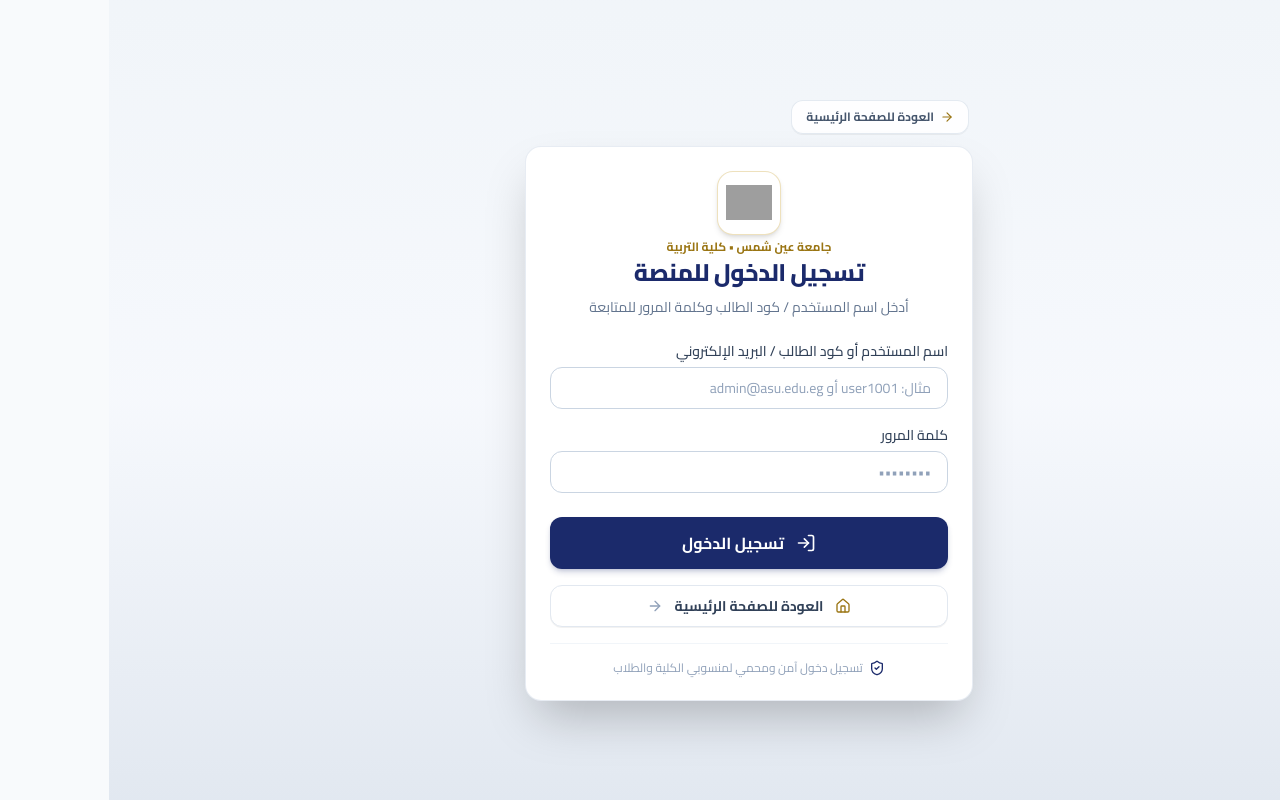
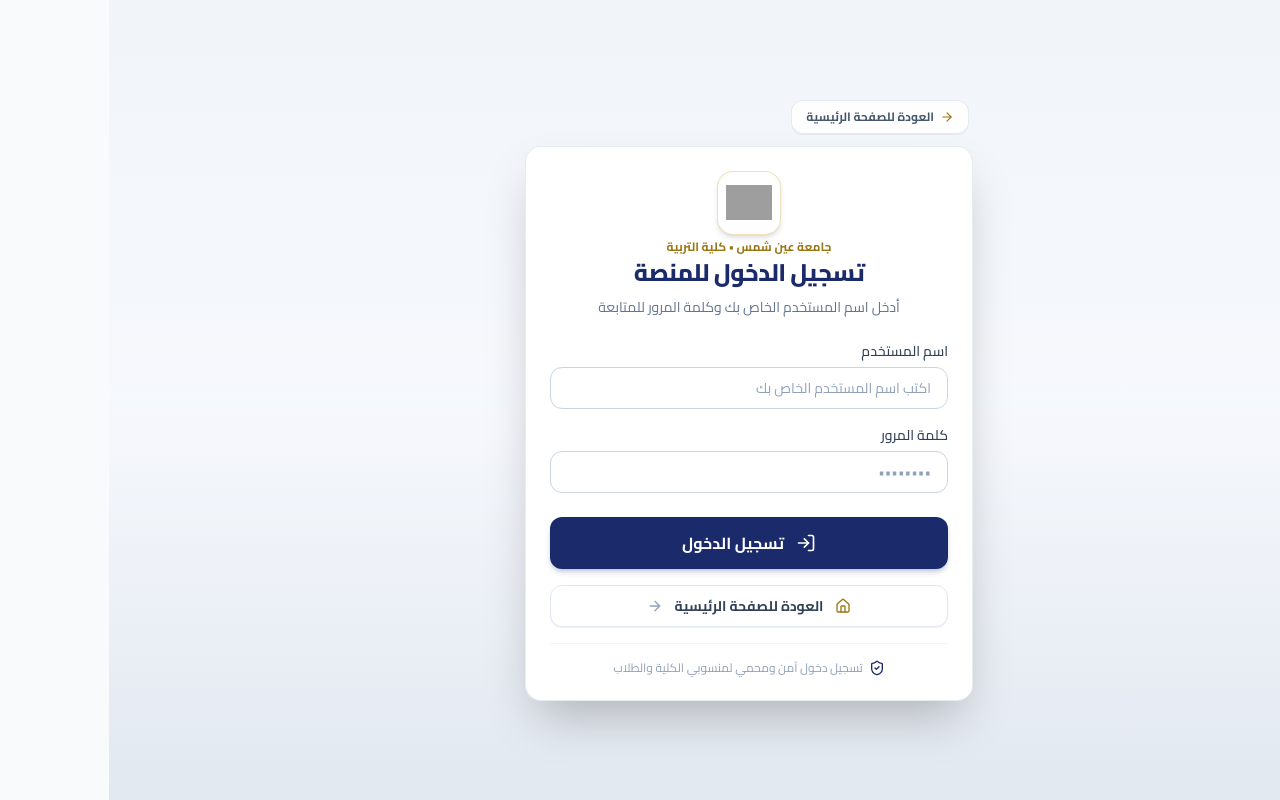
Before and after one commit to goglishworkspace/fristproject, a Next.js app: page /login in a window 1280 px wide. Built offline with nearby package versions, Linux system fonts and the light colour scheme; no server answers; grey boxes are pictures that could not be loaded.

Commit message:
fix(auth): update login field placeholder to prompt for username only

```diff
--- a/src/components/auth/login-form.tsx
+++ b/src/components/auth/login-form.tsx
@@ -30,7 +30,7 @@ export function LoginForm() {
           </CardTitle>
         </div>
         <CardDescription className="text-slate-500 text-xs sm:text-sm">
-          أدخل اسم المستخدم / كود الطالب وكلمة المرور للمتابعة
+          أدخل اسم المستخدم الخاص بك وكلمة المرور للمتابعة
         </CardDescription>
       </CardHeader>
 
@@ -47,8 +47,8 @@ export function LoginForm() {
             <Input
               id="identifier"
               name="identifier"
-              label="اسم المستخدم أو كود الطالب / البريد الإلكتروني"
-              placeholder="مثال: user1001 أو admin@asu.edu.eg"
+              label="اسم المستخدم"
+              placeholder="اكتب اسم المستخدم الخاص بك"
               required
               autoComplete="username"
               disabled={isPending}
```
